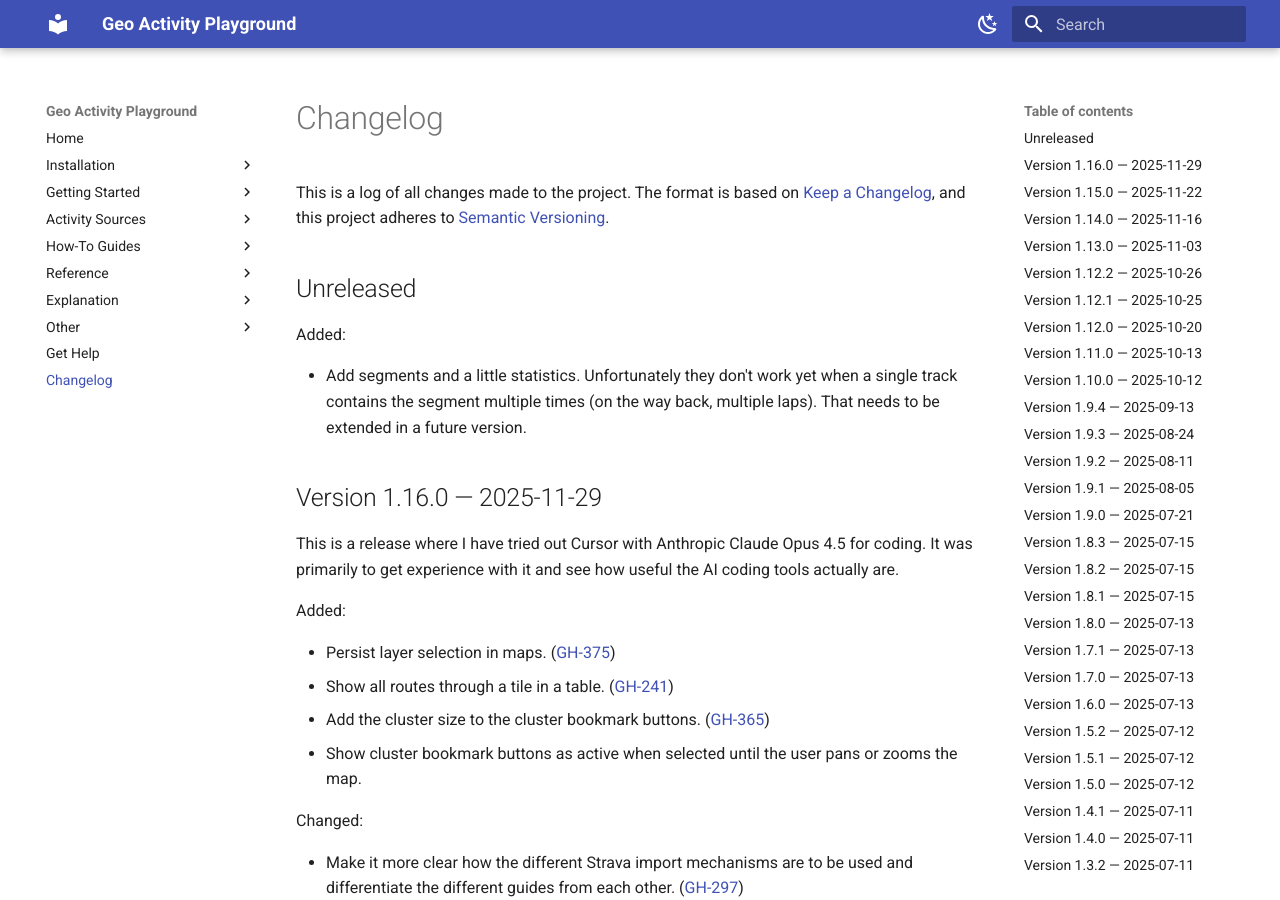
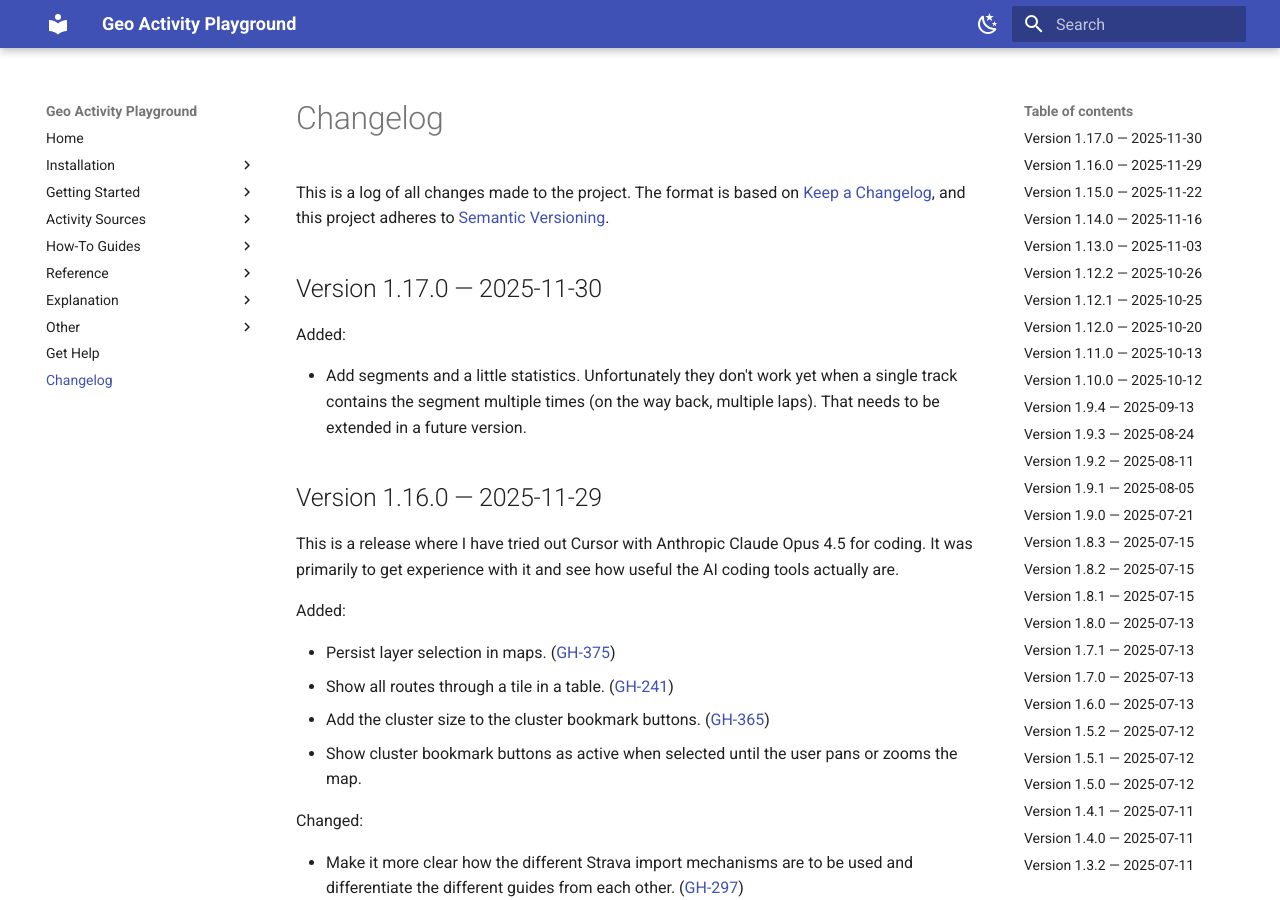
Before and after one commit to martin-ueding/geo-activity-playground, an MkDocs documentation site: the page built from docs/changelog.md, in a window 1280 px wide and 900 px high. Built offline with MkDocs 1.6.1 and Material for MkDocs 9.7.7, drawn with Linux system fonts in a browser that asks for light colours.

Commit message:
Bump version to 1.17.0

```diff
--- a/docs/changelog.md
+++ b/docs/changelog.md
@@ -15,7 +15,7 @@ Types of changes
 ([GH-000](https://github.com/martin-ueding/geo-activity-playground/issues/000))
 -->
 
-## Unreleased
+## Version 1.17.0 — 2025-11-30
 
 Added:
 
--- a/pyproject.toml
+++ b/pyproject.toml
@@ -1,6 +1,6 @@
 [tool.poetry]
 name = "geo-activity-playground"
-version = "1.16.0"
+version = "1.17.0"
 description = "Analysis of geo data activities like rides, runs or hikes."
 authors = ["Martin Ueding <mu@martin-ueding.de>"]
 license = "MIT"
```
